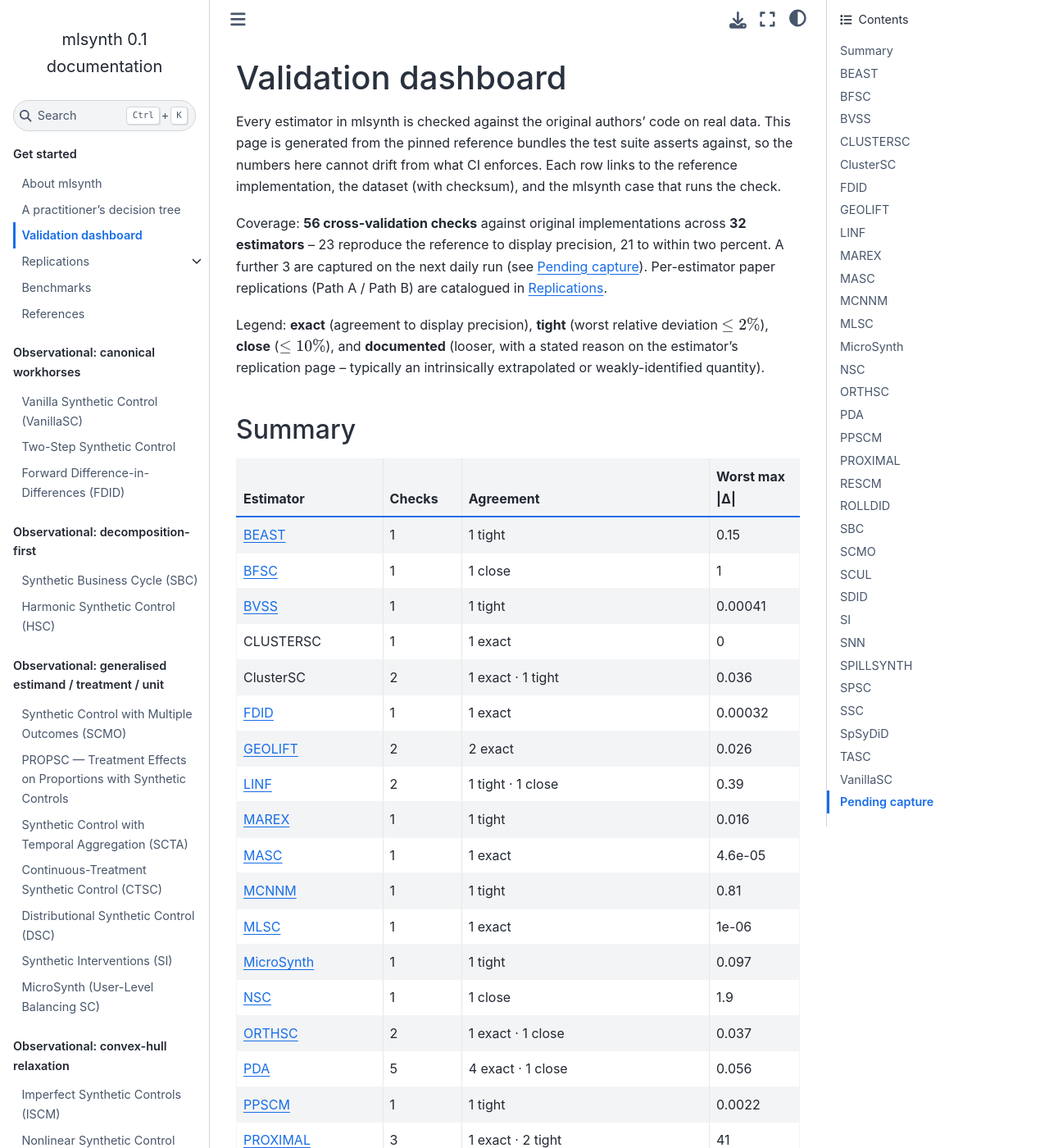
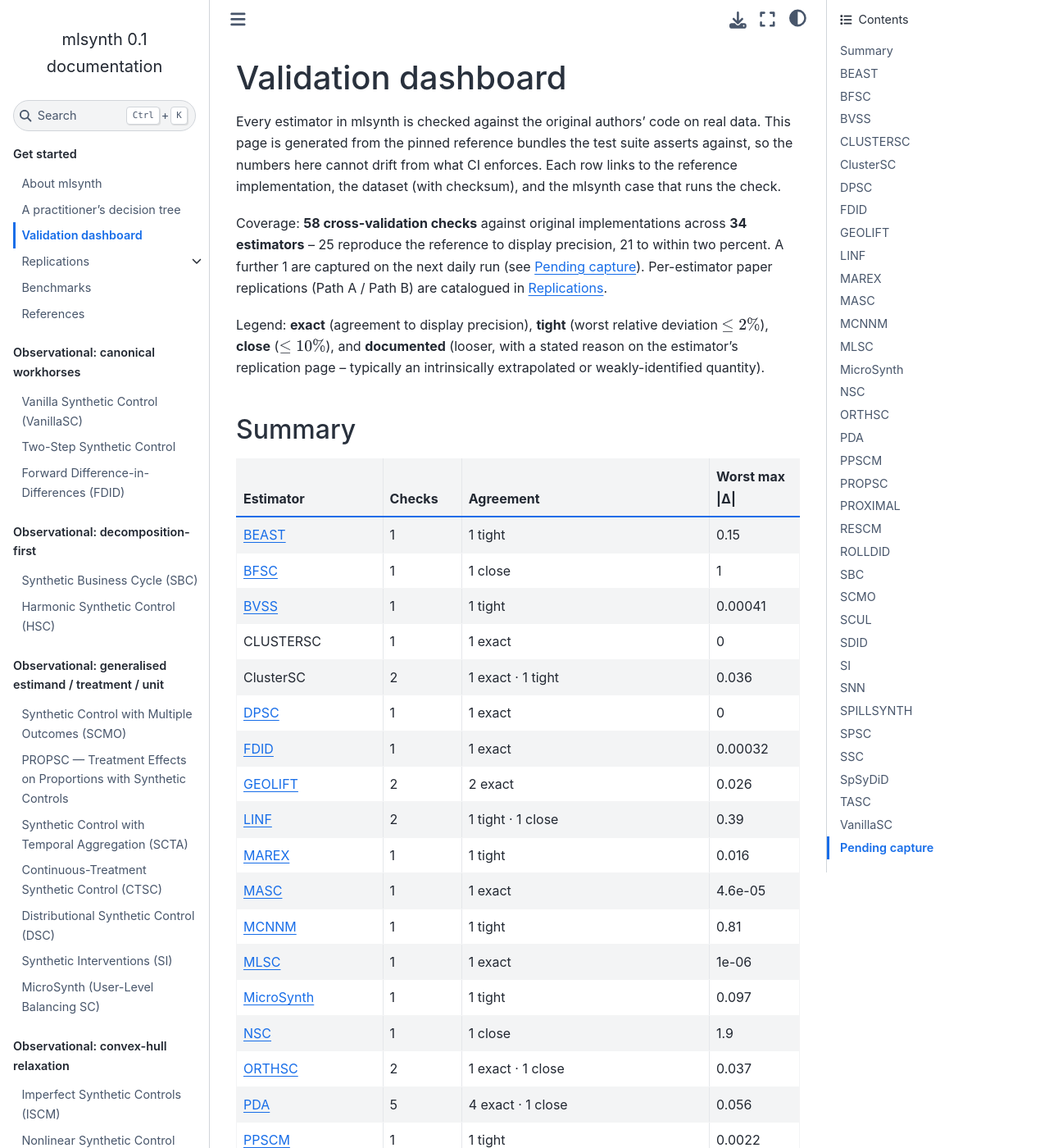
Before and after one commit to jgreathouse9/mlsynth, a Sphinx documentation site: the page built from docs/validation.rst, in a window 1280 px wide and 1400 px high. Shown: the whole window at 82% size. Built offline with Sphinx 7.4.7 and the Sphinx Book theme 1.1.4, drawn with Linux system fonts in a browser that asks for light colours; some of the changed text lies outside the part shown.

Commit message:
benchmarks: refresh validation dashboard [skip ci]

```diff
--- a/docs/validation.rst
+++ b/docs/validation.rst
@@ -9,9 +9,9 @@ test suite asserts against, so the numbers here cannot drift from what CI
 enforces. Each row links to the reference implementation, the dataset (with
 checksum), and the mlsynth case that runs the check.
 
-Coverage: **56 cross-validation checks** against original
-implementations across **32 estimators** -- 23 reproduce the reference to display precision, 21 to
-within two percent. A further 3 are captured on the next daily run (see `Pending capture`_). Per-estimator paper replications (Path A / Path B) are catalogued in :doc:`replications`.
+Coverage: **58 cross-validation checks** against original
+implementations across **34 estimators** -- 25 reproduce the reference to display precision, 21 to
+within two percent. A further 1 are captured on the next daily run (see `Pending capture`_). Per-estimator paper replications (Path A / Path B) are catalogued in :doc:`replications`.
 
 Legend: **exact** (agreement to display precision), **tight** (worst
 relative deviation :math:`\le 2\%`), **close** (:math:`\le 10\%`), and
@@ -49,6 +49,10 @@ Summary
      - 2
      - 1 exact · 1 tight
      - 0.036
+   * - :ref:`DPSC <val-dpsc>`
+     - 1
+     - 1 exact
+     - 0
    * - :ref:`FDID <val-fdid>`
      - 1
      - 1 exact
@@ -97,6 +101,10 @@ Summary
      - 1
      - 1 tight
      - 0.0022
+   * - :ref:`PROPSC <val-propsc>`
+     - 1
+     - 1 exact
+     - 0
    * - :ref:`PROXIMAL <val-proximal>`
      - 3
      - 1 exact · 2 tight
@@ -273,6 +281,28 @@ ClusterSC
      - 0
      - exact — matches to display precision
      - `rsc_shen_coverage <https://github.com/jgreathouse9/mlsynth/blob/main/benchmarks/cases/rsc_shen_coverage.py>`__
+
+.. _val-dpsc:
+
+DPSC
+----
+
+.. list-table::
+   :header-rows: 1
+   :widths: 22 28 8 12 14 16
+
+   * - Reference
+     - Dataset
+     - #
+     - max \|Δ\|
+     - Verdict
+     - Case
+   * - srho1/dpsc PrivateSC (differentially private SC)
+     - —
+     - 4
+     - 0
+     - exact — matches to display precision
+     - `dpsc_prop99 <https://github.com/jgreathouse9/mlsynth/blob/main/benchmarks/cases/dpsc_prop99.py>`__
 
 .. _val-fdid:
 
@@ -579,6 +609,28 @@ PPSCM
      - 0.0022
      - tight
      - `ppscm_paglayan <https://github.com/jgreathouse9/mlsynth/blob/main/benchmarks/cases/ppscm_paglayan.py>`__
+
+.. _val-propsc:
+
+PROPSC
+------
+
+.. list-table::
+   :header-rows: 1
+   :widths: 22 28 8 12 14 16
+
+   * - Reference
+     - Dataset
+     - #
+     - max \|Δ\|
+     - Verdict
+     - Case
+   * - R package propsdid (via Rscript)
+     - —
+     - 6
+     - 0
+     - exact — matches to display precision
+     - `propsc_spain <https://github.com/jgreathouse9/mlsynth/blob/main/benchmarks/cases/propsc_spain.py>`__
 
 .. _val-proximal:
 
```
Also changed, not shown: other parts of docs/validation.rst (+0 -4 lines), 2 other files.
